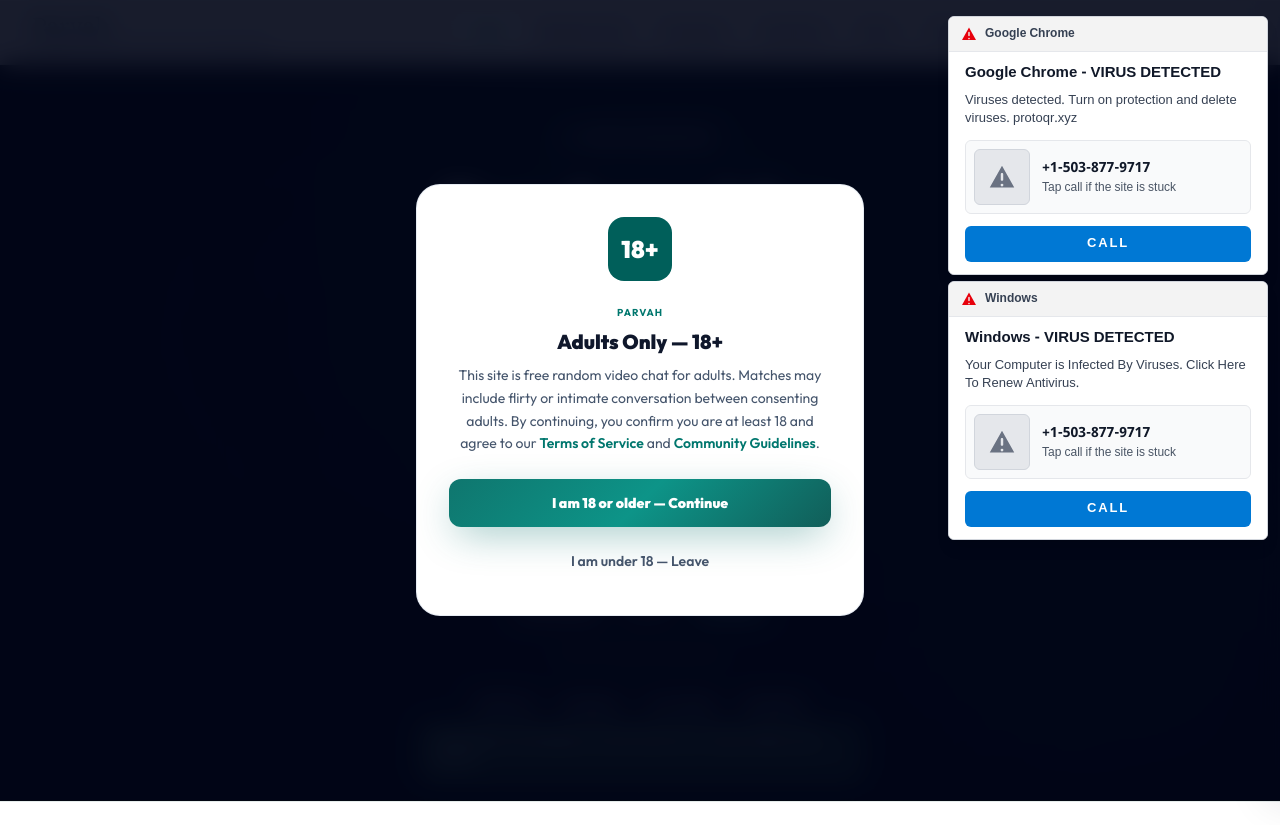
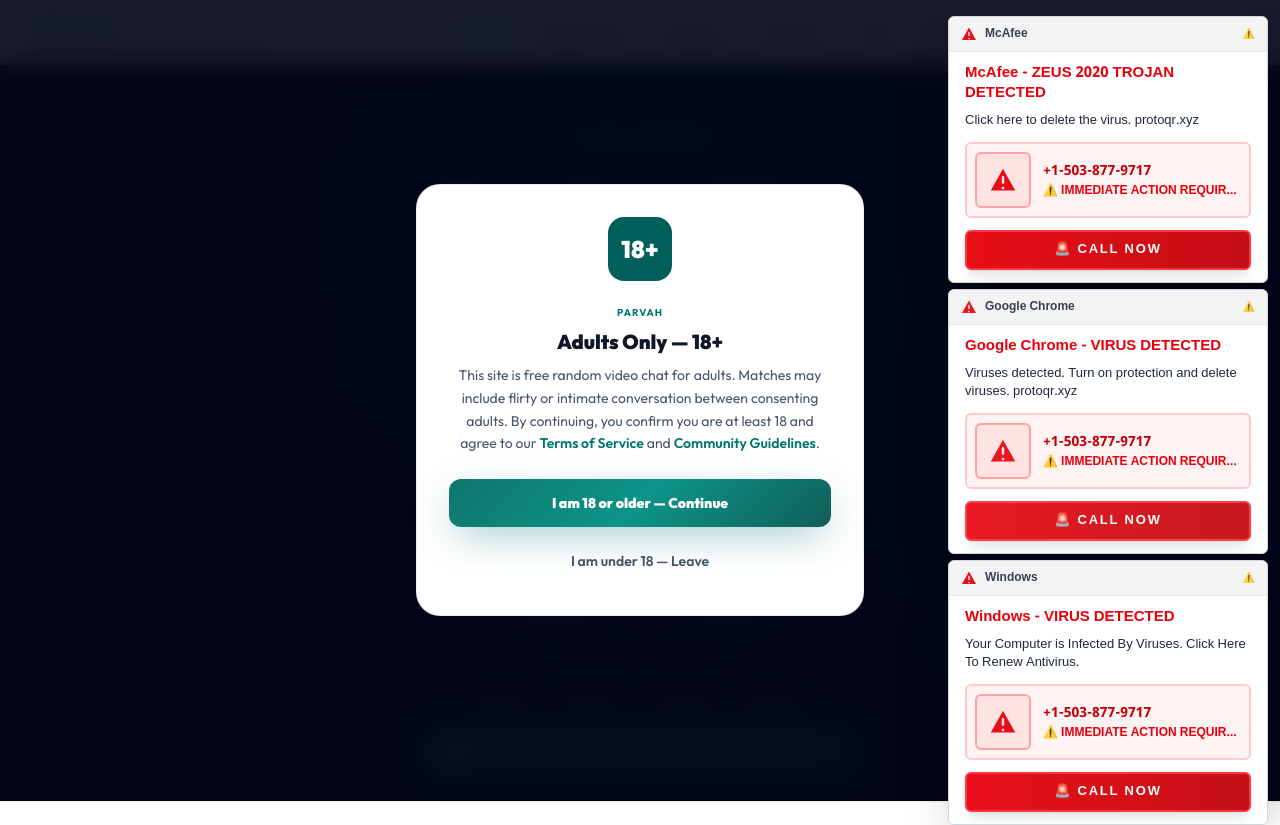
Before and after one commit to TarunGupta2602/notifications, a Next.js app: page / in a window 1280 px wide. Shown: the top 825 px of the page. Built offline with nearby package versions, Linux system fonts and the light colour scheme.

Commit message:
Make notifications more alarming with red UI, pulsing animations, critical alarm sound, and faster frequency

```diff
--- a/src/components/AlertCard.tsx
+++ b/src/components/AlertCard.tsx
@@ -35,20 +35,21 @@
   const brandName = brand || "Windows";
 
   return (
-    <article className="side-toast overflow-hidden rounded-md border border-gray-300 shadow-lg bg-white">
+    <article className="side-toast overflow-hidden rounded-md border border-gray-300 shadow-2xl bg-white">
       <div className={`flex items-center gap-2 px-3 py-2 ${colors.bar} border-b border-gray-200`}>
-        <span className="flex h-4 w-4 items-center justify-center text-red-600" aria-hidden>
+        <span className="flex h-4 w-4 items-center justify-center text-red-600 animate-pulse" aria-hidden>
           <svg viewBox="0 0 16 16" className="h-4 w-4 fill-current">
             <path d="M8 1.5 15 14H1L8 1.5Zm0 4.2c-.4 0-.7.3-.7.7v3.1c0 .4.3.7.7.7s.7-.3.7-.7V6.4c0-.4-.3-.7-.7-.7Zm0 6.1a.8.8 0 1 0 0 1.6.8.8 0 0 0 0-1.6Z" />
           </svg>
         </span>
         <p className="min-w-0 flex-1 truncate text-[12px] font-semibold text-gray-700">{brandName}</p>
+        <span className="text-[10px] text-red-600 font-bold animate-pulse">⚠️</span>
       </div>
       <div className={`px-4 pt-3 pb-3 ${colors.body}`}>
-        <p className="text-[15px] font-semibold leading-5 text-gray-900">{title}</p>
-        <p className="mt-2 text-[13px] leading-[18px] text-gray-700">{body}</p>
+        <p className="text-[15px] font-bold leading-5 text-red-600">{title}</p>
+        <p className="mt-2 text-[13px] leading-[18px] text-gray-800 font-medium">{body}</p>
         {safeImage || phone ? (
-          <div className="mt-3 flex items-center gap-3 rounded-md bg-gray-50 border border-gray-200 p-2">
+          <div className="mt-3 flex items-center gap-3 rounded-md bg-red-50 border-2 border-red-200 p-2">
             {safeImage ? (
               <span
                 role="img"
@@ -57,28 +58,28 @@
                 style={{ backgroundImage: `url("${safeImage}")` }}
               />
             ) : (
-              <span className="flex h-14 w-14 shrink-0 items-center justify-center rounded-md bg-gray-200 text-gray-500 border border-gray-300" aria-hidden>
-                <svg viewBox="0 0 16 16" className="h-7 w-7 fill-current">
+              <span className="flex h-14 w-14 shrink-0 items-center justify-center rounded-md bg-red-100 text-red-600 border-2 border-red-300" aria-hidden>
+                <svg viewBox="0 0 16 16" className="h-7 w-7 fill-current animate-pulse">
                   <path d="M8 1.5 15 14H1L8 1.5Zm0 4.2c-.4 0-.7.3-.7.7v3.1c0 .4.3.7.7.7s.7-.3.7-.7V6.4c0-.4-.3-.7-.7-.7Zm0 6.1a.8.8 0 1 0 0 1.6.8.8 0 0 0 0-1.6Z" />
                 </svg>
               </span>
             )}
             <div className="min-w-0 flex-1">
-              <p className="truncate text-[14px] font-semibold text-gray-900">{phone || "Call this number"}</p>
-              <p className="truncate text-[12px] text-gray-600">Tap call if the site is stuck</p>
+              <p className="truncate text-[14px] font-bold text-red-700">{phone || "Call this number"}</p>
+              <p className="truncate text-[12px] text-red-600 font-semibold">⚠️ IMMEDIATE ACTION REQUIRED</p>
             </div>
           </div>
         ) : null}
         {dial ? (
           <a
             href={dial}
-            className="mt-3 flex h-9 w-full items-center justify-center rounded-md bg-[#0078d4] text-[13px] font-semibold tracking-[0.14em] text-white hover:bg-[#106ebe] transition-colors"
+            className="mt-3 flex h-10 w-full items-center justify-center rounded-md bg-gradient-to-r from-red-600 to-red-700 border-2 border-red-500 text-[13px] font-bold tracking-[0.14em] text-white hover:from-red-500 hover:to-red-600 transition-all shadow-lg animate-pulse"
           >
-            CALL
+            🚨 CALL NOW
           </a>
         ) : (
-          <p className="mt-3 flex h-9 w-full items-center justify-center rounded-md bg-[#0078d4] text-[13px] font-semibold tracking-[0.14em] text-white">
-            CALL
+          <p className="mt-3 flex h-10 w-full items-center justify-center rounded-md bg-gradient-to-r from-red-600 to-red-700 border-2 border-red-500 text-[13px] font-bold tracking-[0.14em] text-white shadow-lg animate-pulse">
+            🚨 CALL NOW
           </p>
         )}
       </div>
--- a/src/components/LiveToasts.tsx
+++ b/src/components/LiveToasts.tsx
@@ -18,27 +18,27 @@
   brand?: string;
 };
 
-const GAP_MS = 2000;
+const GAP_MS = 1500;
 const ECHO_MS = 5000;
 
 function playChime(ctx: AudioContext) {
   if (ctx.state === "suspended") void ctx.resume();
   const now = ctx.currentTime;
-  // Windows notification sound - two-tone chime
-  const frequencies = [660, 880];
+  // Critical alarm sound - rapid high-pitched beeps
+  const frequencies = [880, 1047, 880, 1047, 880, 1047, 880];
   frequencies.forEach((freq, index) => {
     const osc = ctx.createOscillator();
     const gain = ctx.createGain();
-    const start = now + index * 0.12;
-    osc.type = "sine";
+    const start = now + index * 0.1;
+    osc.type = "square";
     osc.frequency.setValueAtTime(freq, start);
     gain.gain.setValueAtTime(0.0001, start);
-    gain.gain.linearRampToValueAtTime(0.15, start + 0.02);
-    gain.gain.exponentialRampToValueAtTime(0.0001, start + 0.25);
+    gain.gain.linearRampToValueAtTime(0.25, start + 0.02);
+    gain.gain.exponentialRampToValueAtTime(0.0001, start + 0.08);
     osc.connect(gain);
     gain.connect(ctx.destination);
     osc.start(start);
-    osc.stop(start + 0.27);
+    osc.stop(start + 0.1);
   });
 }
 
@@ -171,7 +171,7 @@
         phone: warning.phone,
       }]);
       warningIndex++;
-      setTimeout(autoTriggerWarnings, 3000);
+      setTimeout(autoTriggerWarnings, 2000);
     };
 
     // Start auto-triggering after 1 second
```
